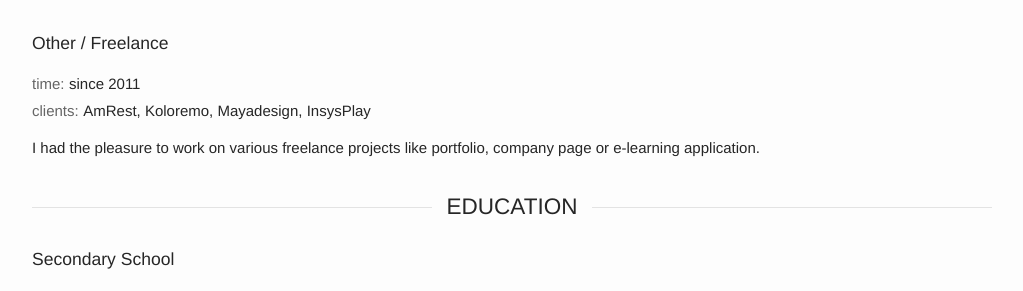
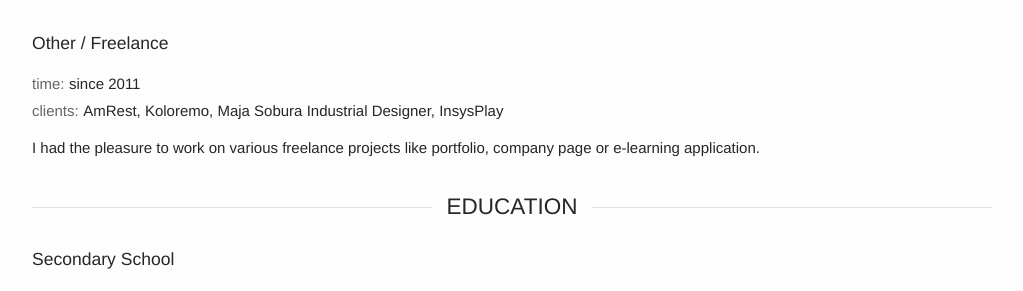
Before and after one commit to cmwd/cmwd.github.io, a Jekyll site: the page built from index.html, in a window 1280 px wide. Shown: the part 1267-1558 px from the top of the page, without its empty margins (128-1151 px from the left). Built offline with Jekyll 4.4.1, drawn with Linux system fonts in a browser that asks for light colours; nearby versions of some CDN libraries.

Commit message:
Update job field

```diff
--- a/_data/jobs.yml
+++ b/_data/jobs.yml
@@ -35,5 +35,5 @@
 - name: Other / Freelance
   declarations:
     time: since 2011
-    clients: AmRest, Koloremo, Mayadesign, InsysPlay
+    clients: AmRest, Koloremo, Maja Sobura Industrial Designer, InsysPlay
   info: I had the pleasure to work on various freelance projects like portfolio, company page or e-learning application.
```
